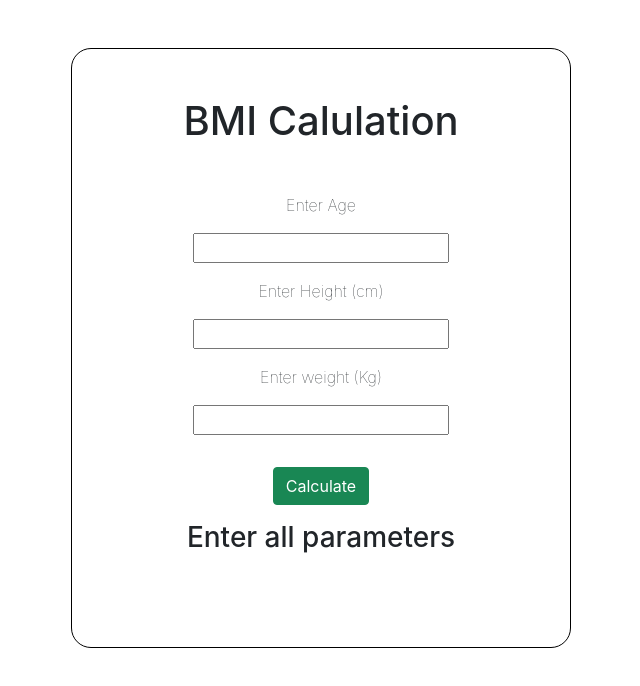
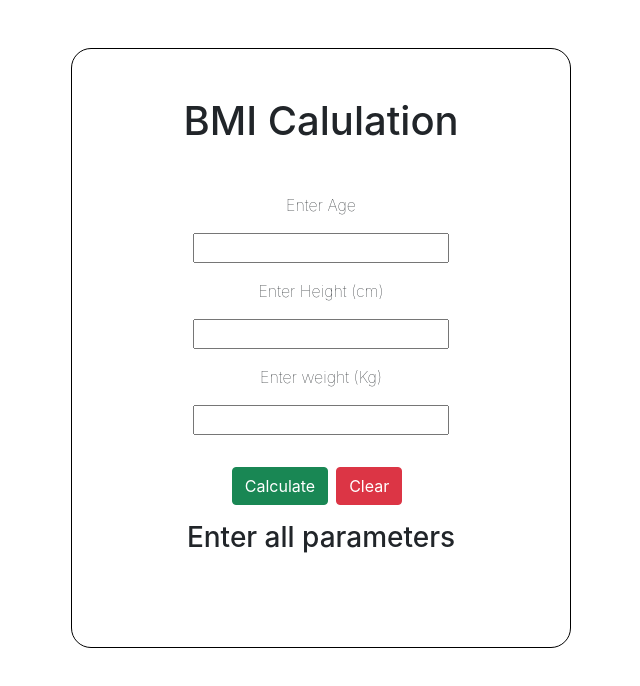
Before and after one commit to gauravpadsumbiya16/calculate_bmi, a React (Create React App) app: page / in a window 1280 px wide. Shown: the top 686 px of the page, without its empty margins (319-959 px from the left). Built offline with nearby package versions, Linux system fonts and the light colour scheme.

Commit message:
reset add

```diff
--- a/src/App.js
+++ b/src/App.js
@@ -38,6 +38,16 @@ function App() {
       }
     }
   };
+
+  const clear = () =>{
+
+    setAge("");
+    setHeight("");
+    setWeight("");
+    setBmi("");
+    setBmiState('');
+
+  }
   const calc = () => {
 
     if (weight !== null && height !== null) {
@@ -46,7 +56,7 @@ function App() {
       setBmi(calculatedBmi);
     }
     else {
-      console.log("enter height and width");
+      console.log("enter height and weight");
     }
 
   }
@@ -76,7 +86,9 @@ function App() {
             <input className='forinput mx-3 my-3' type="text" value={weight} onChange={(e) => { setWeight(e.target.value) }} />
           </div>
 
-          <input type="submit" value={'Calculate'} className="center btn btn-success mx-5 my-3" onClick={calc} />
+          <input type="submit" value={'Calculate'} className="center btn btn-success my-3" onClick={calc} />
+          <input type="button" value={'Clear'} className="center btn btn-danger mx-2 my-3" onClick={clear} />
+
           {bmistate.length>0
           ?
           <div>
```
